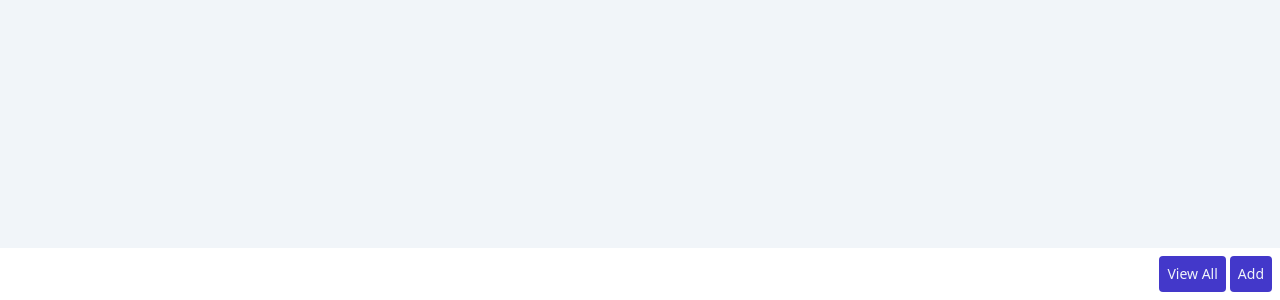
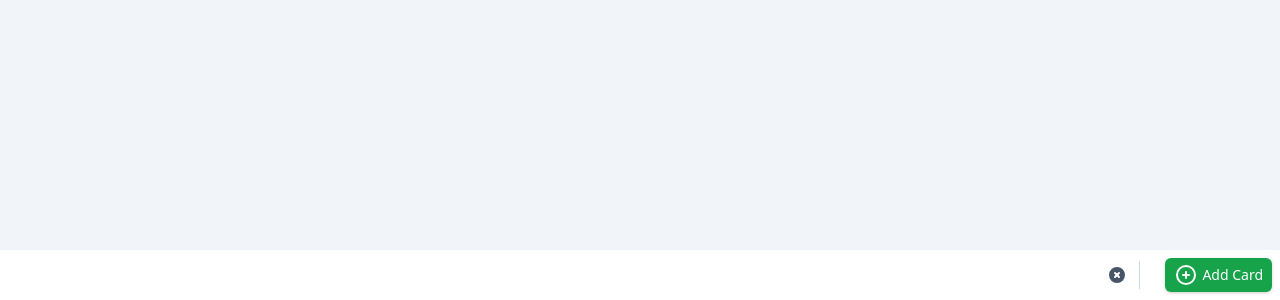
Before and after one commit to vsr/cardmap, a Vue app: page / in a window 1280 px wide. Shown: the part 500-800 px from the top of the page. Built offline with nearby package versions, Linux system fonts and the light colour scheme.

Commit message:
some ux changes

```diff
--- a/index.html
+++ b/index.html
@@ -1,13 +1,16 @@
 <!DOCTYPE html>
 <html lang="en">
+
 <head>
   <meta charset="UTF-8" />
   <link rel="icon" href="/favicon.ico" />
   <meta name="viewport" content="width=device-width, initial-scale=1.0" />
-    <title>Vite App</title>
+  <title>Card Map</title>
 </head>
+
 <body>
   <div id="app"></div>
   <script type="module" src="/src/main.ts"></script>
 </body>
+
 </html>
--- /dev/null
+++ b/src/components/AddIcon.vue
@@ -0,0 +1,4 @@
+<template>
+         <svg xmlns="http://www.w3.org/2000/svg" class="h-6 w-6" fill="none" viewBox="0 0 24 24" stroke="currentColor" stroke-width="2">
+  <path stroke-linecap="round" stroke-linejoin="round" d="M12 9v3m0 0v3m0-3h3m-3 0H9m12 0a9 9 0 11-18 0 9 9 0 0118 0z" />
+</svg></template>
--- a/src/components/Board.vue
+++ b/src/components/Board.vue
@@ -1,6 +1,10 @@
 <script setup lang="ts">
 import { reactive, computed, onMounted } from 'vue';
 import Card from "./Card.vue";
+import AddIcon from './AddIcon.vue';
+import CheckIcon from './CheckIcon.vue';
+import MinusIcon from './MinusIcon.vue';
+import ClearIcon from './ClearIcon.vue';
 
 export interface CardInterface {
   text: String;
@@ -8,20 +12,58 @@ export interface CardInterface {
   tags: String[];
 }
 const LS_CARD = "CARD_DATA";
-const data: {cards: CardInterface[], tagSelection: Set<String>} = reactive({cards: [], tagSelection: new Set()});
+const colors = [
+  "bg-red-600",
+  "bg-orange-600",
+  "bg-amber-600",
+  "bg-yellow-600",
+  "bg-lime-600",
+  "bg-green-600",
+  "bg-teal-600",
+  "bg-cyan-600",
+  "bg-sky-600",
+  "bg-blue-600",
+  "bg-indigo-600",
+  "bg-violet-600",
+  "bg-purple-600",
+  "bg-fuchisia-600",
+  "bg-pink-600",
+  "bg-rose-600"
+];
+
+
+const data: { cards: CardInterface[], tagSelection: Set<String>, tagColorMap: { [key: string]: string }, } = reactive({
+  cards: [],
+  tagSelection: new Set(),
+  tagColorMap: {},
+});
+const nextColor = () => colors[Math.floor(Math.random() * colors.length)];;
+
 const tags = computed(() => {
   const tagSet: Set<String> = new Set();
   data.cards.forEach(card => card.tags && card.tags.forEach(tag => tagSet.add(tag)));
-  return Array.from(tagSet) as String[];
+  const tagsList = Array.from(tagSet) as String[];
+  tagsList.forEach((tag) => {
+    if (!data.tagColorMap[tag as string]) {
+      data.tagColorMap[tag as string] = nextColor();
+    }
+  })
+  return tagsList;
 });
+
+
+
+
 const filteredCards = computed(() => {
-  if(data.tagSelection.size === 0) return data.cards;
+  if (data.tagSelection.size === 0) return data.cards;
   return data.cards.filter(card => {
-    let filter = false;
-    if(card.tags) {
-      card.tags.forEach(tag => {
-        if(data.tagSelection.has(tag)) filter = true;
-      });
+    let filter = true;
+    if (card.tags) {
+      data.tagSelection.forEach(tag => {
+        if (!card.tags.includes(tag)) {
+          filter = false;
+        }
+      })
     }
     return filter;
   })
@@ -44,7 +86,7 @@ const save = () => window.localStorage.setItem(LS_CARD, JSON.stringify(data));
 const onCardUpdate = (cardData: CardInterface) => {
   const index = data.cards.findIndex((card) => card.id === cardData.id);
   if (index !== -1) {
-    data.cards[index] = {...data.cards[index], ...cardData };
+    data.cards[index] = { ...data.cards[index], ...cardData };
   }
   save();
 };
@@ -58,40 +100,70 @@ const onCardDelete = (cardData: CardInterface) => {
 };
 
 
-const add = () => data.cards.push({text: "", tags: [], id: Date.now().toString() });
+const add = () => data.cards.push({ text: "", tags: [], id: Date.now().toString() });
 
-const toggleTagSelection = (tag:String) => {
-  if(data.tagSelection.has(tag)) {
+const toggleTagSelection = (tag: String) => {
+  if (data.tagSelection.has(tag)) {
     data.tagSelection.delete(tag);
   } else {
     data.tagSelection.add(tag);
   }
 };
-const isTagSelected = (tag:String) => data.tagSelection.has(tag);
+const isTagSelected = (tag: String) => data.tagSelection.has(tag);
 
 const clearTagSelection = () => data.tagSelection.clear();
 </script>
 
 <template>
-  <div class="w-screen h-screen relative bg-slate-100">
-    <ul role="list" class="flex flex-wrap content-start" aria-label="Cards">
-      <Card v-for="card in filteredCards"
+  <div class="w-screen h-screen relative bg-slate-100 flex flex-col">
+    <ul
+      role="list"
+      class="flex flex-wrap content-start flex-grow overflow-y-auto pb-16"
+      aria-label="Cards"
+    >
+      <Card
+        v-for="card in filteredCards"
         :onUpdate="onCardUpdate"
         :onCardDelete="onCardDelete"
-      class="card "
-      :id="card.id" :card="card"></Card>
+        :tagColorMap="data.tagColorMap"
+        class="card"
+        :id="card.id"
+        :card="card"
+      ></Card>
     </ul>
-     <div class="fixed bottom-0 w-full bg-white p-2 text-sm flex ">
-       <div class="flex-grow overflow-x-auto">
-         <div class="flex gap-1">
-           <span class="p-1 rounded border cursor-pointer select-none"
-           :class="{'bg-indigo-700 text-indigo-50': isTagSelected(tag)}"
-            @click="toggleTagSelection(tag)" v-for="tag in tags">{{tag}}</span>
+    <div class="fixed bottom-0 w-full bg-white max-h-[4em] p-0 text-sm flex shadow-xl">
+      <div class="flex-grow flex self-center pr-2 border-r border-slate-300">
+        <ul class="p-2 overflow-x-auto flex-grow" role="list" aria-label="Filter by Tags">
+          <li class="flex gap-1" role="item">
+            <button
+              class="p-1 rounded border cursor-pointer select-none bg-slate-600 text-slate-50 flex"
+              role="button"
+              tabindex="0"
+              :class="{ 'ring-2 ring-slate-600': isTagSelected(tag), [`${data.tagColorMap[tag as string]}`]: true }"
+              @click="toggleTagSelection(tag)"
+              v-for="tag in tags"
+            >
+              <CheckIcon class="mr-1 self-center" v-if="isTagSelected(tag)" />
+              <MinusIcon class="mr-1 self-center" v-if="!isTagSelected(tag)" />
+              {{ tag }}
+            </button>
+          </li>
+        </ul>
+        <button
+          class="p-1 self-center text-sm rounded cursor-pointer select-none bg-transparent text-slate-600 flex"
+          @click="clearTagSelection"
+          aria-label="Clear Tag filter"
+        >
+          <ClearIcon />
+        </button>
       </div>
-       </div>
-       <div class="flex gap-1">
-         <button class="p-2 rounded bg-indigo-700 text-slate-100" @click="clearTagSelection">View All</button>
-         <button class="p-2 rounded bg-indigo-700 text-slate-100" @click="add">Add</button>
+      <div class="flex p-2 justify-end gap-1 min-w-[10em] drop-shadow">
+        <button
+          class="inline-flex items-center px-2 py-1 border border-transparent text-sm font-medium rounded-md shadow-sm text-white bg-green-600 hover:bg-green-700 focus:outline-none focus:ring-2 focus:ring-offset-2 focus:ring-gray-900"
+          @click="add"
+        >
+          <AddIcon role="presentation" class="mr-1" />Add Card
+        </button>
       </div>
     </div>
   </div>
--- /dev/null
+++ b/src/components/CheckIcon.vue
@@ -0,0 +1,4 @@
+<template>
+<svg xmlns="http://www.w3.org/2000/svg" class="h-3 w-3" viewBox="0 0 20 20" fill="currentColor">
+  <path fill-rule="evenodd" d="M16.707 5.293a1 1 0 010 1.414l-8 8a1 1 0 01-1.414 0l-4-4a1 1 0 011.414-1.414L8 12.586l7.293-7.293a1 1 0 011.414 0z" clip-rule="evenodd" />
+</svg></template>
--- /dev/null
+++ b/src/components/ClearIcon.vue
@@ -0,0 +1,14 @@
+<template>
+    <svg
+        xmlns="http://www.w3.org/2000/svg"
+        class="h-5 w-5"
+        viewBox="0 0 20 20"
+        fill="currentColor"
+    >
+        <path
+            fill-rule="evenodd"
+            d="M10 18a8 8 0 100-16 8 8 0 000 16zM8.707 7.293a1 1 0 00-1.414 1.414L8.586 10l-1.293 1.293a1 1 0 101.414 1.414L10 11.414l1.293 1.293a1 1 0 001.414-1.414L11.414 10l1.293-1.293a1 1 0 00-1.414-1.414L10 8.586 8.707 7.293z"
+            clip-rule="evenodd"
+        />
+    </svg>
+</template>
--- /dev/null
+++ b/src/components/DeleteIcon.vue
@@ -0,0 +1,3 @@
+<template><svg xmlns="http://www.w3.org/2000/svg" class="h-3 w-3" viewBox="0 0 20 20" fill="currentColor">
+  <path fill-rule="evenodd" d="M9 2a1 1 0 00-.894.553L7.382 4H4a1 1 0 000 2v10a2 2 0 002 2h8a2 2 0 002-2V6a1 1 0 100-2h-3.382l-.724-1.447A1 1 0 0011 2H9zM7 8a1 1 0 012 0v6a1 1 0 11-2 0V8zm5-1a1 1 0 00-1 1v6a1 1 0 102 0V8a1 1 0 00-1-1z" clip-rule="evenodd" />
+</svg></template>
--- /dev/null
+++ b/src/components/MinusIcon.vue
@@ -0,0 +1,14 @@
+<template>
+    <svg
+        xmlns="http://www.w3.org/2000/svg"
+        class="h-3 w-3"
+        viewBox="0 0 20 20"
+        fill="currentColor"
+    >
+        <path
+            fill-rule="evenodd"
+            d="M3 10a1 1 0 011-1h12a1 1 0 110 2H4a1 1 0 01-1-1z"
+            clip-rule="evenodd"
+        />
+    </svg>
+</template>
```
Also changed, not shown: src/components/Card.vue (+13 -7 lines). Lines whose indentation alone changed are shown as unchanged.
